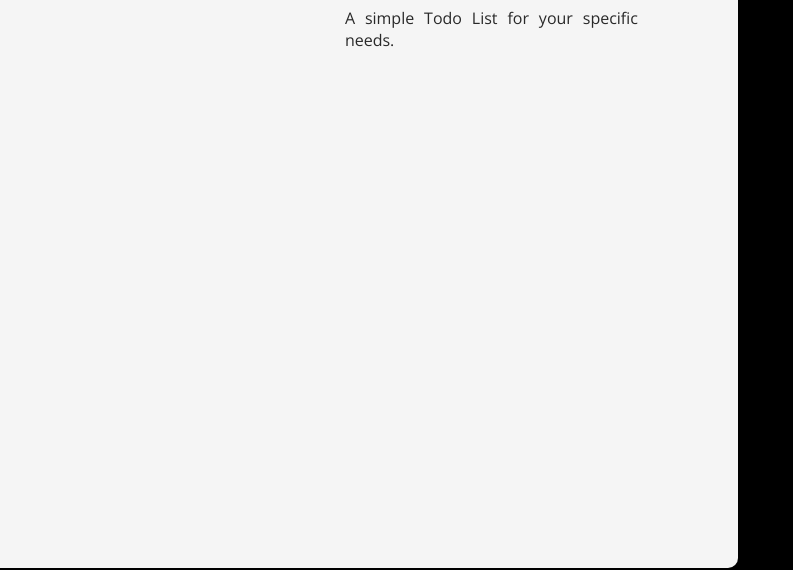
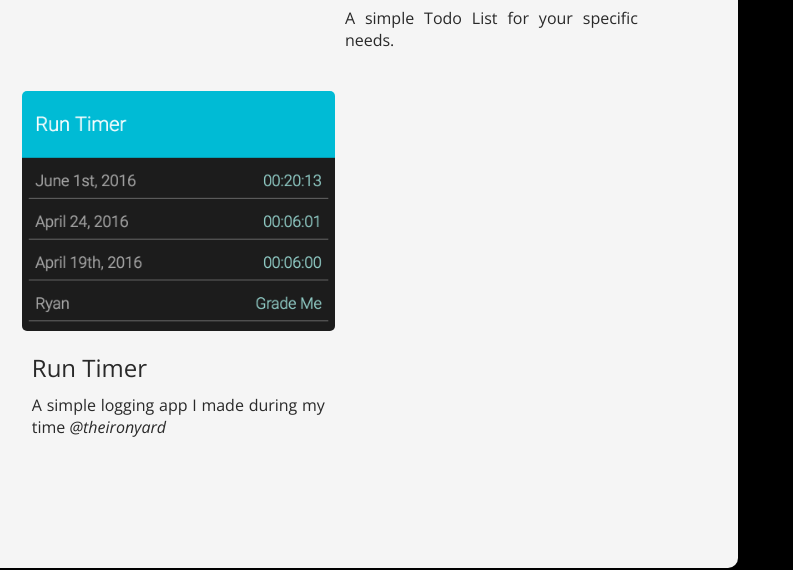
Before and after one commit to Whittenburry/whittenburry.github.io, a website: page index.html in a window 1280 px wide. Shown: the part 2819-3389 px from the top of the page, 487-1280 px from the left. Drawn offline with nearby package versions, Linux system fonts and the light colour scheme; some packages are replaced by stand-ins of ours; files that its build step writes are made by us from their sources.

Commit message:
added more project content

```diff
--- a/index.html
+++ b/index.html
@@ -224,6 +224,15 @@
                                     <p>A simple photo site I made during my time <em>@theironyard</em></p>
                                 </div>
                             </li>
+                            <li class="span4">
+                                <div class="item project-item">
+                                    <a href="img/RunTimer.gif" class="lightbox_trigger project-item__container">
+                                        <img src="img/RunTimer.png" alt="" class="project-item__container__image"/>
+                                    </a>
+                                    <h3>Run Timer</h3>
+                                    <p>A simple logging app I made during my time <em>@theironyard</em></p>
+                                </div>
+                            </li>
                         </ul>
 
                         <!-- <ul class="portfolio">
--- a/styles/_portfolio.scss
+++ b/styles/_portfolio.scss
@@ -4,11 +4,11 @@
 
   &__container {
 
-    // flex-basis: 20;
+    flex-basis: 20;
     overflow: hidden;
 
     &__image {
-      // width: 100%;
+      width: 100%;
     }
   }
 }
```
Also changed, not shown: img/RunTimer.gif (added), img/RunTimer.png (added).
